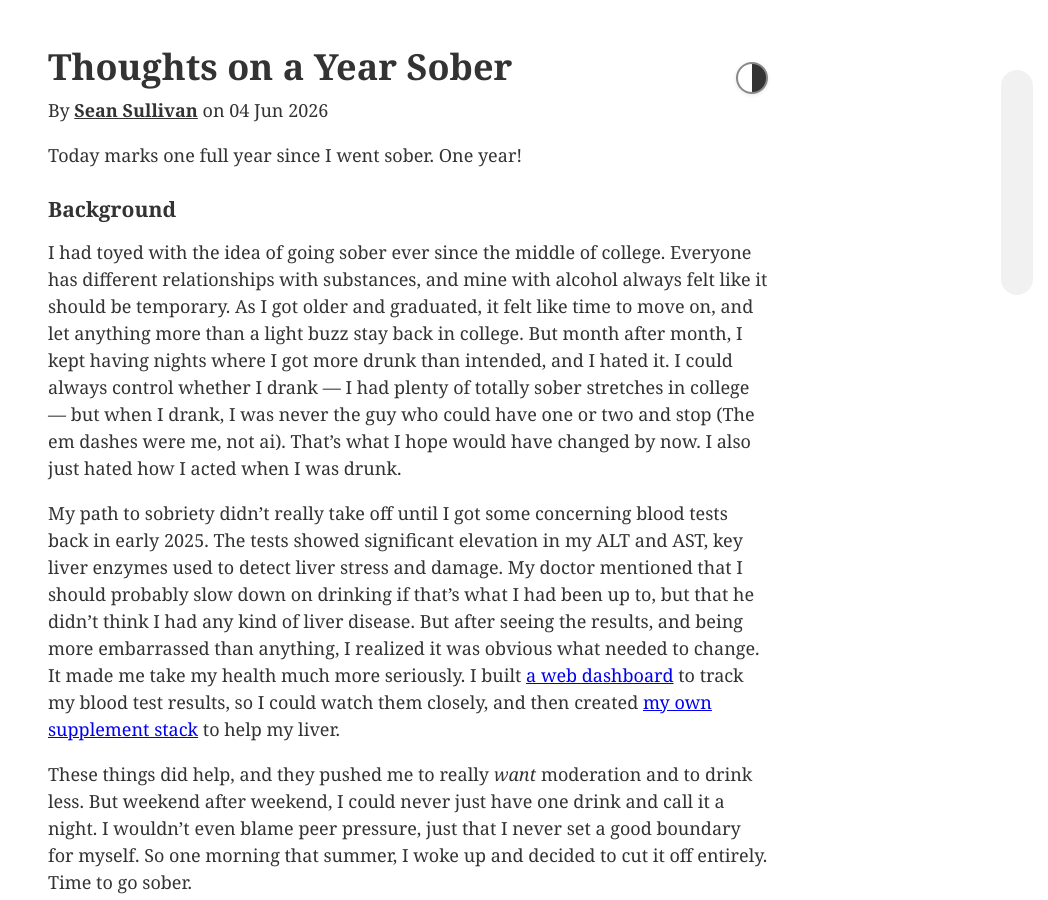
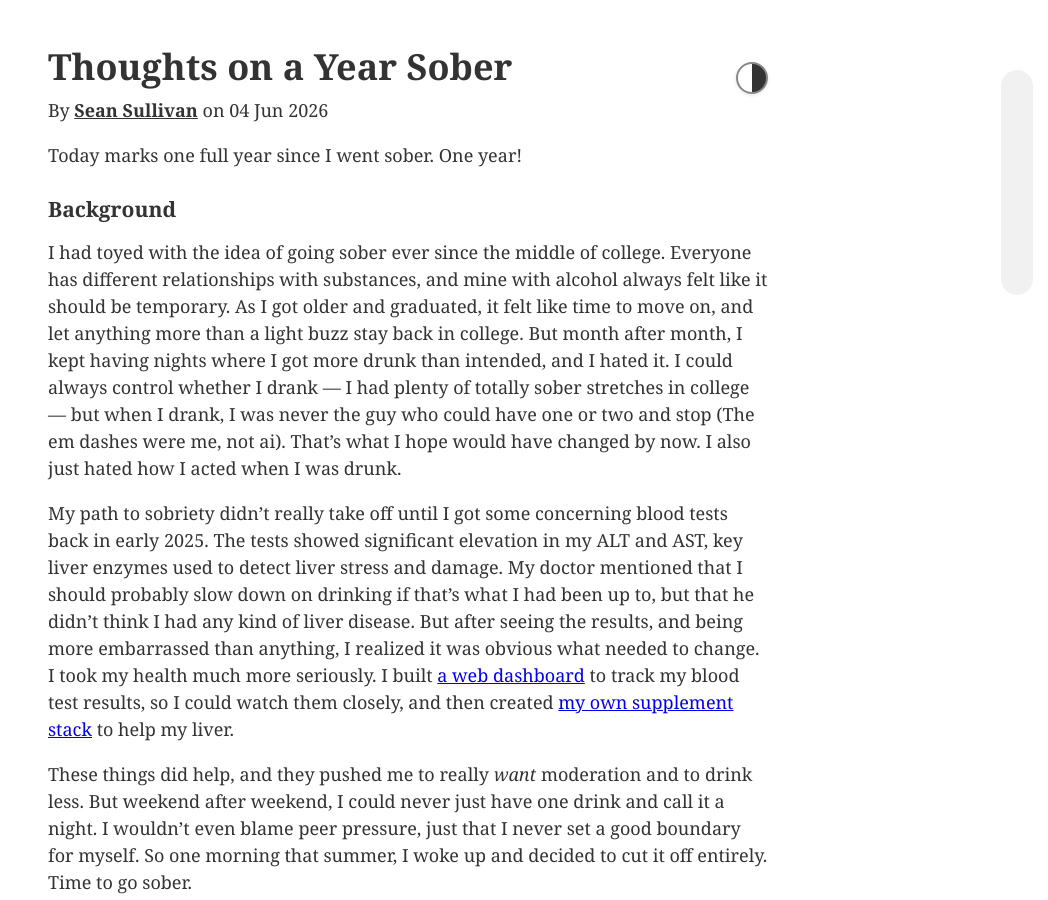
Before and after one commit to 0sps/sull1van.com, a Jekyll site: the page built from _posts/2026-07-04-thoughts-on-a-year-sober.md, in a window 1280 px wide and 900 px high. Shown: the whole window, without its empty margins (232-1280 px from the left). Built offline with Jekyll 4.4.1, drawn with Linux system fonts in a browser that asks for light colours.

Commit message:
one typo

```diff
--- a/_posts/2026-07-04-thoughts-on-a-year-sober.md
+++ b/_posts/2026-07-04-thoughts-on-a-year-sober.md
@@ -15,7 +15,7 @@
 
 I had toyed with the idea of going sober ever since the middle of college. Everyone has different relationships with substances, and mine with alcohol always felt like it should be temporary. As I got older and graduated, it felt like time to move on, and let anything more than a light buzz stay back in college. But month after month, I kept having nights where I got more drunk than intended, and I hated it. I could always control whether I drank — I had plenty of totally sober stretches in college — but when I drank, I was never the guy who could have one or two and stop (The em dashes were me, not ai). That's what I hope would have changed by now. I also just hated how I acted when I was drunk.
 
-My path to sobriety didn't really take off until I got some concerning blood tests back in early 2025. The tests showed significant elevation in my ALT and AST, key liver enzymes used to detect liver stress and damage. My doctor mentioned that I should probably slow down on drinking if that's what I had been up to, but that he didn't think I had any kind of liver disease. But after seeing the results, and being more embarrassed than anything, I realized it was obvious what needed to change. It made me take my health much more seriously. I built [a web dashboard](https://sull1van.com/fixing-blood-test-results) to track my blood test results, so I could watch them closely, and then created [my own supplement stack](https://sull1van.com/best-liver-of-all-time) to help my liver.
+My path to sobriety didn't really take off until I got some concerning blood tests back in early 2025. The tests showed significant elevation in my ALT and AST, key liver enzymes used to detect liver stress and damage. My doctor mentioned that I should probably slow down on drinking if that's what I had been up to, but that he didn't think I had any kind of liver disease. But after seeing the results, and being more embarrassed than anything, I realized it was obvious what needed to change. I took my health much more seriously. I built [a web dashboard](https://sull1van.com/fixing-blood-test-results) to track my blood test results, so I could watch them closely, and then created [my own supplement stack](https://sull1van.com/best-liver-of-all-time) to help my liver.
 
 These things did help, and they pushed me to really *want* moderation and to drink less. But weekend after weekend, I could never just have one drink and call it a night. I wouldn't even blame peer pressure, just that I never set a good boundary for myself. So one morning that summer, I woke up and decided to cut it off entirely. Time to go sober.
 
```
